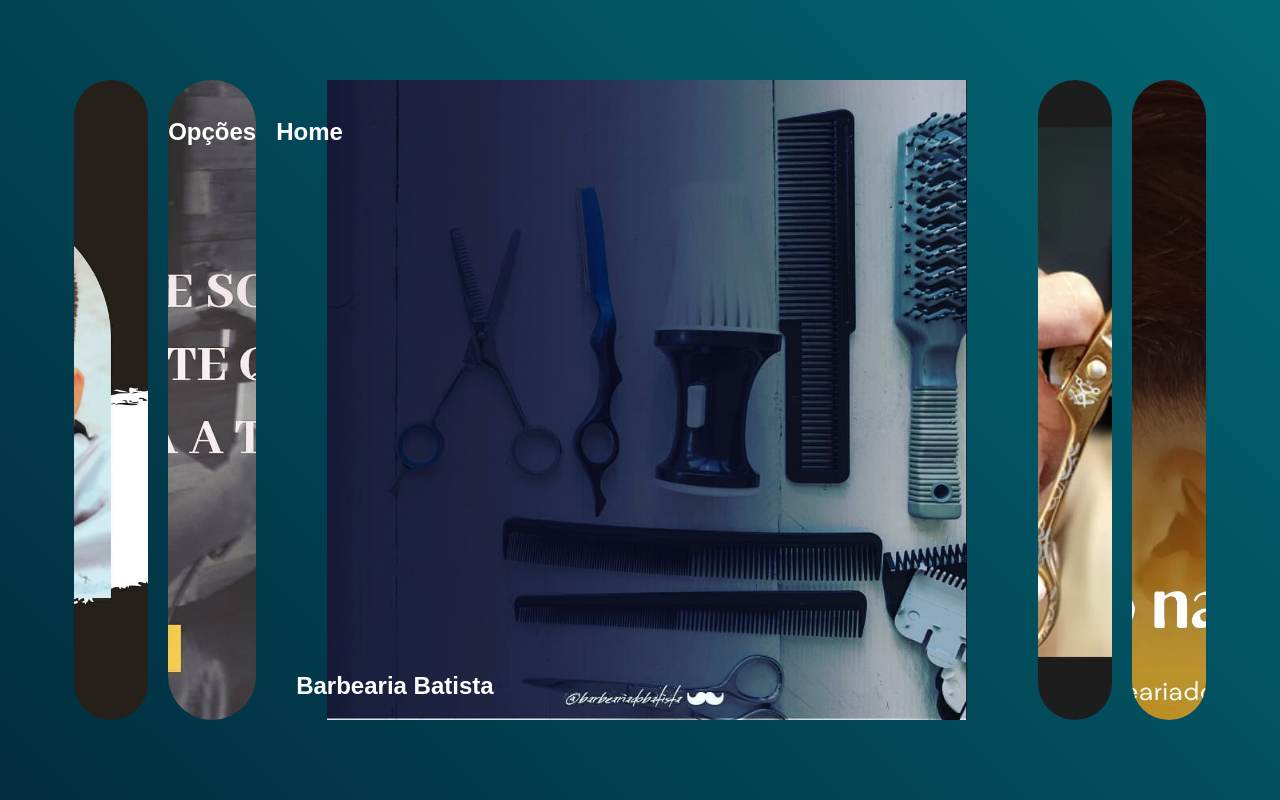
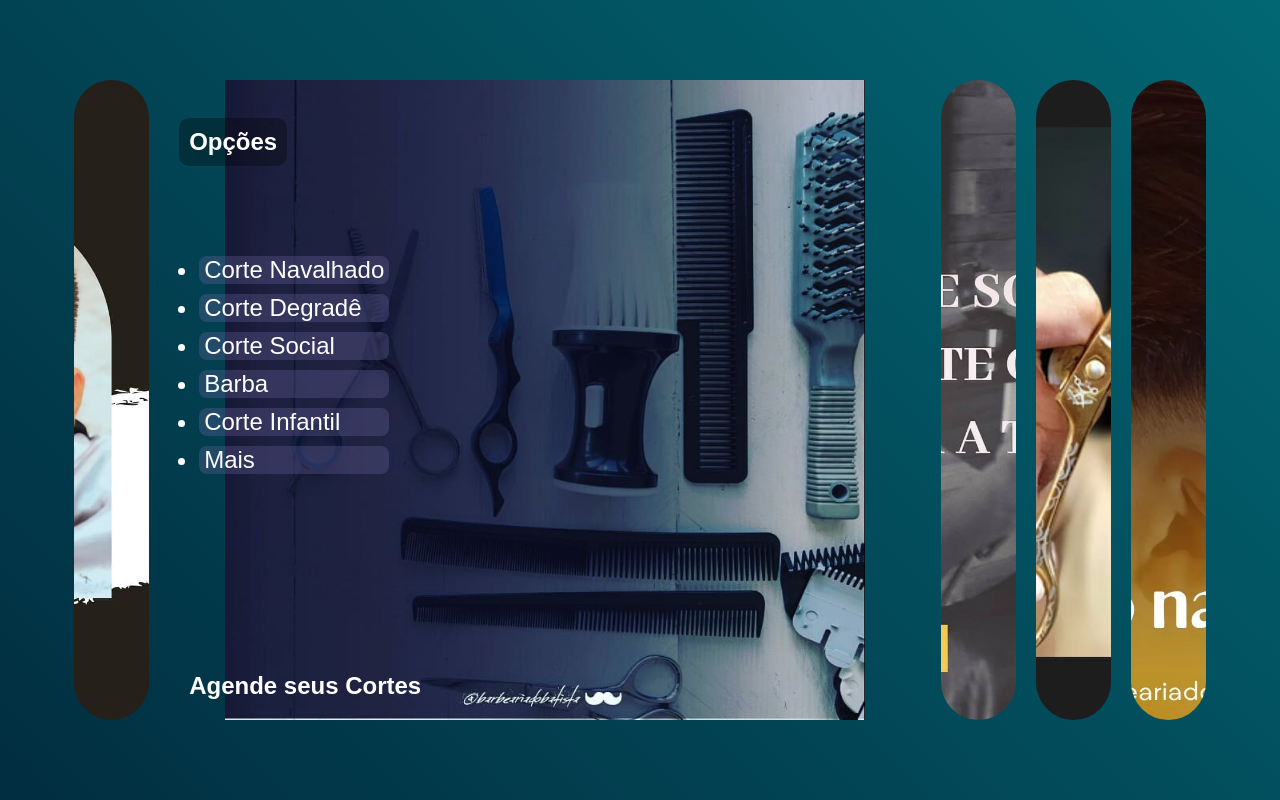
Before and after one commit to JhonatanSantos085/projetosAleatorios, a plain HTML site: page projeto-barbearia/index.html in a window 1280 px wide. Drawn offline with Linux system fonts and the light colour scheme; a web font is replaced by a local one.

Commit message:
atualizei opções

```diff
--- a/projeto-barbearia/index.html
+++ b/projeto-barbearia/index.html
@@ -13,10 +13,18 @@
             <div class="panel" style="background-image: url(imagens/apresentaçao-dicas.jpg);">
                 <h3>Nossos Produtos</h3>
             </div>
+            <div class="panel active" style="background-image: url(imagens/apresentaçao.jpg);">
+                <h3>Agende seus Cortes</h3><br><h2>Opções</h2>
+                <ul>
+                    <li>Corte Navalhado</li>
+                    <li>Corte Degradê</li>
+                    <li>Corte Social</li>
+                    <li>Barba</li>
+                    <li>Corte Infantil</li>
+                    <li>Mais</li>
+                </ul>
+            </div>
             <div class="panel" style="background-image: url(imagens/apresentaçao-cortes.jpg);">
-                <h3>Agende seus Cortes</h3><br><h2>Opções</h2>
-            </div>
-            <div class="panel active" style="background-image: url(imagens/apresentaçao.jpg);">
                 <h3>Barbearia Batista</h3><br><h2>Home</h2>
             </div>
             <div class="panel" style="background-image: url(imagens/apresentaçao-sobre.jpg);">
--- a/projeto-barbearia/style.css
+++ b/projeto-barbearia/style.css
@@ -61,6 +61,43 @@ body{
     transition: opacity 0.3s ease-in 0.4s;
 }
 
+.panel h2{
+    background-color: rgba(0, 0, 0, 0.307);
+    font-size: 24px;
+    position: absolute;
+    top: ;
+    left: 10px;
+    margin: ;
+    padding: 10px;
+    border-radius: 10px;
+    opacity: 0;
+}
+
+.panel.active h2{
+    opacity: 1;
+    transition: opacity 0.3s ease-in 0.4s;
+}
+
+.panel li{
+    background-color: rgba(111, 102, 164, 0.303);
+    font-size: 24px;
+    margin: 10px;
+    padding-left: 5px;
+    padding-right: 5px;
+    border-radius: 8px;
+}
+.panel ul{
+    position: absolute;
+    top: 150px;
+    left: -20px;
+    opacity: 0;
+
+}
+.panel.active ul{
+    opacity: 1;
+    transition: opacity 0.5s ease-in 0.8s;
+}
+
 @media(max-width: 480px){
     .container{
         width: 100vw;
```
